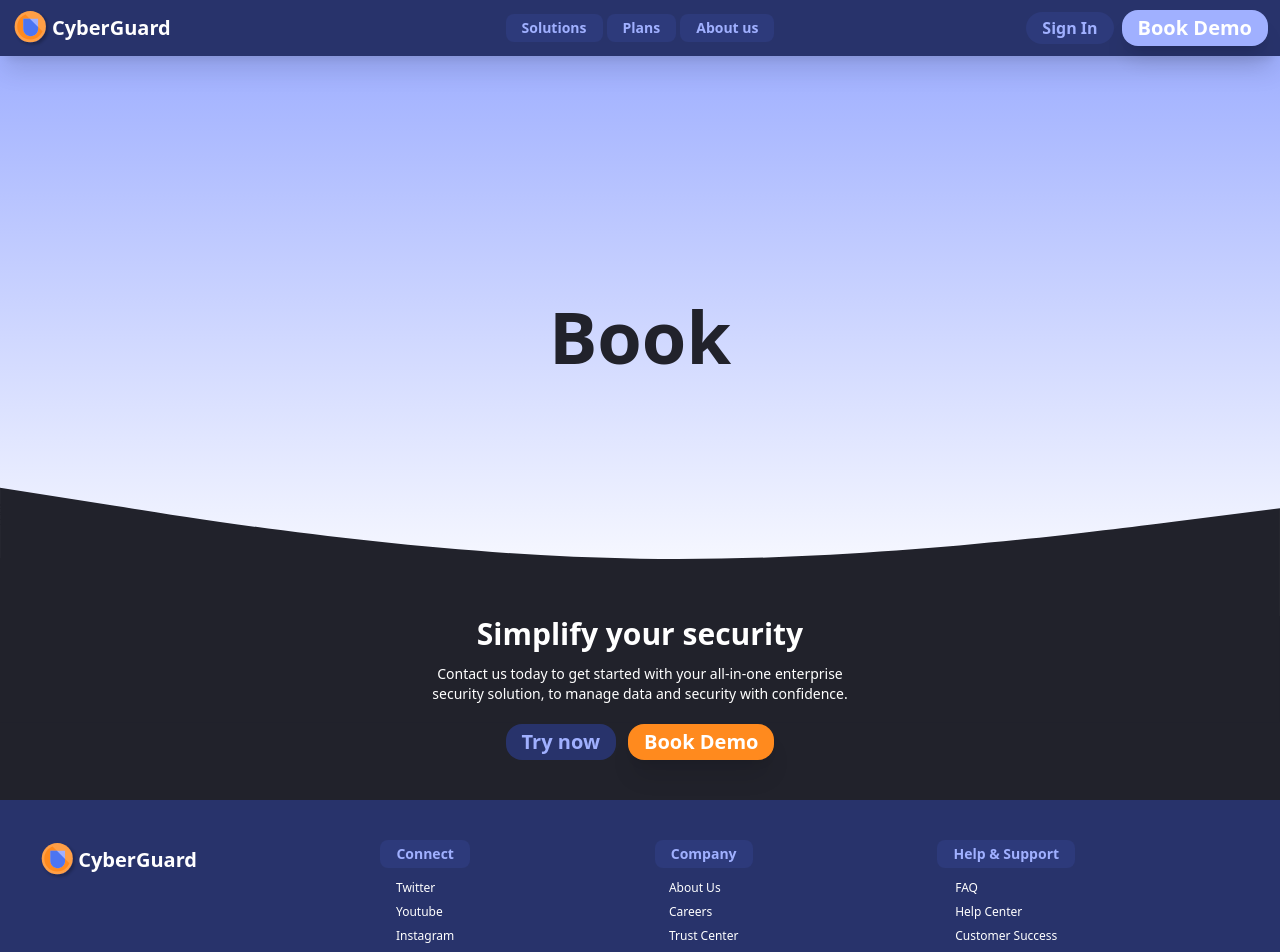
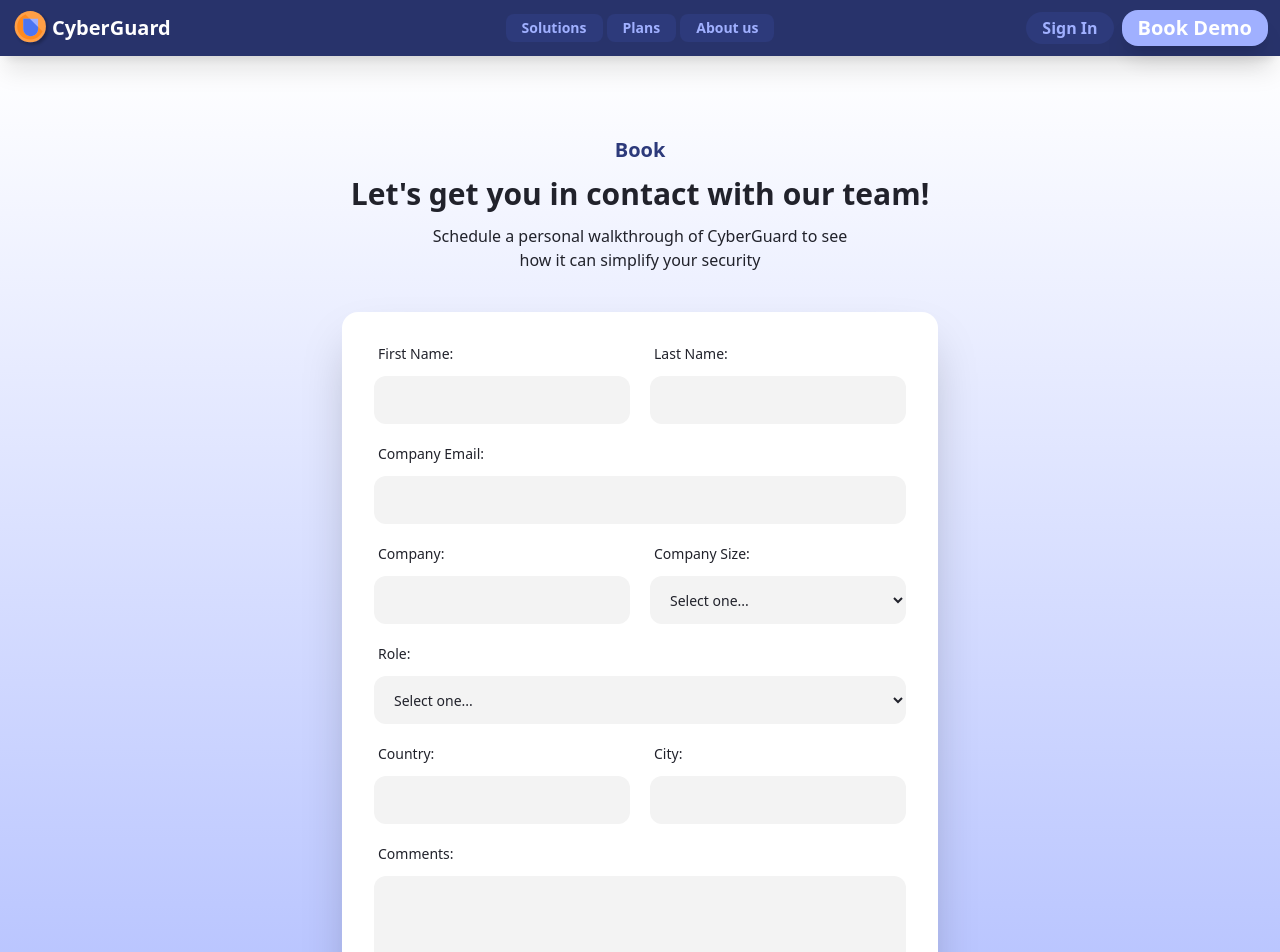
Before and after one commit to proctorinc/CyberGuard, an Angular app: page /book in a window 1280 px wide. Shown: the top 952 px of the page. Built offline with nearby package versions, Linux system fonts and the light colour scheme.

Commit message:
Filled out booking page

```diff
--- a/src/app/pages/book/book.component.html
+++ b/src/app/pages/book/book.component.html
@@ -1,11 +1,109 @@
 <div
-  class="relative flex items-center justify-center flex-col gap-5 sm:gap-10 w-full bg-gradient-to-b from-secondary-100 to-white h-[70vh] text-center"
+  class="relative flex items-center flex-col gap-5 w-full text-center bg-secondary-100"
 >
-  <div class="flex flex-col px-3 gap-3">
-    <h1 class="text-7xl font-extrabold">Book</h1>
+  <div
+    class="flex flex-col gap-10 items-center bg-gradient-to-b from-white to-secondary-100 py-20 w-full"
+  >
+    <div class="flex flex-col items-center px-3 gap-3">
+      <h3 class="text-xl font-bold text-secondary-700">Book</h3>
+      <h1 class="text-3xl font-bold">
+        Let's get you in contact with our team!
+      </h1>
+      <p class="font-light max-w-md">
+        Schedule a personal walkthrough of CyberGuard to see how it can simplify
+        your security
+      </p>
+    </div>
+    <div class="flex gap-20 px-5 flex-wrap justify-center pb-20">
+      <form
+        class="flex flex-col items-center p-8 gap-5 bg-white shadow-2xl rounded-2xl text-sm text-left"
+      >
+        <div class="flex gap-5 w-full">
+          <div class="flex flex-col gap-3">
+            <p class="px-1">First Name:</p>
+            <input class="rounded-xl px-4 bg-gray-100 w-64 h-12" />
+          </div>
+          <div class="flex flex-col gap-3">
+            <p class="px-1">Last Name:</p>
+            <input class="rounded-xl px-4 bg-gray-100 w-64 h-12" />
+          </div>
+        </div>
+        <div class="flex flex-col gap-3 w-full">
+          <p class="px-1">Company Email:</p>
+          <input class="rounded-xl px-4 bg-gray-100 w-full h-12" />
+        </div>
+        <div class="flex gap-5 w-full">
+          <div class="flex flex-col gap-3">
+            <p class="px-1">Company:</p>
+            <input class="rounded-xl px-4 bg-gray-100 w-64 h-12" />
+          </div>
+          <div class="flex flex-col gap-3">
+            <p class="px-1">Company Size:</p>
+            <select
+              class="rounded-xl px-4 bg-gray-100 w-64 h-12"
+              placeholder="Select Role..."
+            >
+              <option selected>Select one...</option>
+              <option value="lt-500">Less than 500</option>
+              <option value="500-to-1000">500-1,000</option>
+              <option value="1000-to-7500">1,000-7,500</option>
+              <option value="7500">7,500+</option>
+            </select>
+          </div>
+        </div>
+        <div class="flex flex-col gap-3 w-full">
+          <p class="px-1">Role:</p>
+          <select
+            class="rounded-xl px-4 bg-gray-100 w-full h-12"
+            placeholder="Select Role..."
+          >
+            <option selected>Select one...</option>
+            <option value="Student">Student</option>
+            <option value="Developer/Software Engineer">
+              Developer/Software Engineer
+            </option>
+            <option value="Appsec Engineer">Appsec Engineer</option>
+            <option value="Appsec Manager/Director">
+              Appsec Manager/Director
+            </option>
+            <option value="Security Architect">Security Architect</option>
+            <option value="Security Awareness">Security Awareness</option>
+            <option value="HR Learning & Development">
+              HR Learning & Development
+            </option>
+            <option value="Risk/Compliance">Risk/Compliance</option>
+            <option value="C-Suite">C-Suite</option>
+            <option value="Other">Other</option>
+            <option value="Development Manager">Development Manager</option>
+          </select>
+        </div>
+        <div class="flex gap-5 w-full">
+          <div class="flex flex-col gap-3">
+            <p class="px-1">Country:</p>
+            <input class="rounded-xl px-4 bg-gray-100 w-64 h-12" />
+          </div>
+          <div class="flex flex-col gap-3">
+            <p class="px-1">City:</p>
+            <input class="rounded-xl px-4 bg-gray-100 w-64 h-12" />
+          </div>
+        </div>
+        <div class="flex flex-col gap-3 w-full">
+          <p class="px-1">Comments:</p>
+          <textarea
+            class="rounded-xl p-4 bg-gray-100 w-full h-40 overflow-scroll"
+          ></textarea>
+        </div>
+        <button
+          type="submit"
+          class="bg-primary-800 shadow-xl w-48 h-12 justify-center items-center rounded-full px-4 py-1 text-white font-extrabold text-xl"
+        >
+          Send
+        </button>
+      </form>
+    </div>
   </div>
   <img
-    class="absolute bottom-0 w-full -mb-[10vw] bg-transparent"
+    class="absolute bottom-0 w-full -mb-[10vw]"
     src="/assets/wave-transition-black.svg"
     alt="wave-transition"
   />
```
